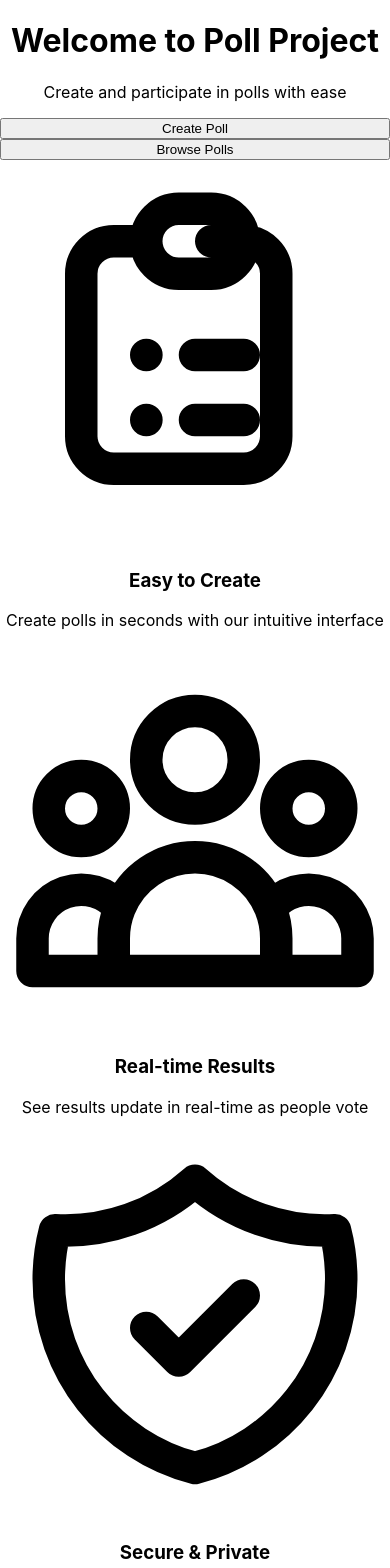
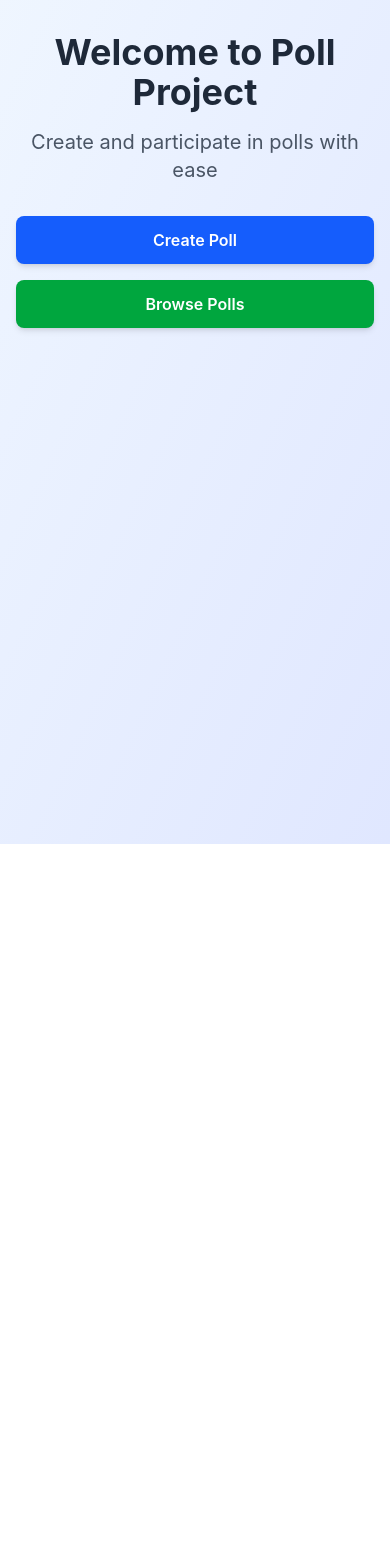
Before and after one commit to yoni5357/Poll-Project, a React (Vite) app in the folder Front/: page / in a window 390 px wide. Shown: the top 1568 px of the page. After the commit the page ends 844 px from the top, so only its background shows below. Built offline with nearby package versions, Linux system fonts and the light colour scheme.

Commit message:
fixed tailwind issue

```diff
--- a/Front/src/index.css
+++ b/Front/src/index.css
@@ -1,6 +1,8 @@
-@tailwind base;
+@import "tailwindcss";
+/* @tailwind base;
 @tailwind components;
-@tailwind utilities;
+@tailwind utilities; */
+
 
 * {
   box-sizing: border-box;
--- a/Front/src/pages/HomePage.tsx
+++ b/Front/src/pages/HomePage.tsx
@@ -21,38 +21,6 @@ const HomePage: React.FC = () => {
             </button>
           </div>
         </div>
-
-        <div className="mt-16 grid grid-cols-1 md:grid-cols-3 gap-8">
-          <div className="bg-white rounded-lg shadow-lg p-6 text-center">
-            <div className="w-12 h-12 bg-blue-100 rounded-full flex items-center justify-center mx-auto mb-4">
-              <svg className="w-6 h-6 text-blue-600" fill="none" stroke="currentColor" viewBox="0 0 24 24">
-                <path strokeLinecap="round" strokeLinejoin="round" strokeWidth="2" d="M9 5H7a2 2 0 00-2 2v10a2 2 0 002 2h8a2 2 0 002-2V7a2 2 0 00-2-2h-2M9 5a2 2 0 002 2h2a2 2 0 002-2M9 5a2 2 0 012-2h2a2 2 0 012 2m-3 7h3m-3 4h3m-6-4h.01M9 16h.01" />
-              </svg>
-            </div>
-            <h3 className="text-lg font-semibold text-gray-800 mb-2">Easy to Create</h3>
-            <p className="text-gray-600">Create polls in seconds with our intuitive interface</p>
-          </div>
-
-          <div className="bg-white rounded-lg shadow-lg p-6 text-center">
-            <div className="w-12 h-12 bg-green-100 rounded-full flex items-center justify-center mx-auto mb-4">
-              <svg className="w-6 h-6 text-green-600" fill="none" stroke="currentColor" viewBox="0 0 24 24">
-                <path strokeLinecap="round" strokeLinejoin="round" strokeWidth="2" d="M17 20h5v-2a3 3 0 00-5.356-1.857M17 20H7m10 0v-2c0-.656-.126-1.283-.356-1.857M7 20H2v-2a3 3 0 015.356-1.857M7 20v-2c0-.656.126-1.283.356-1.857m0 0a5.002 5.002 0 019.288 0M15 7a3 3 0 11-6 0 3 3 0 016 0zm6 3a2 2 0 11-4 0 2 2 0 014 0zM7 10a2 2 0 11-4 0 2 2 0 014 0z" />
-              </svg>
-            </div>
-            <h3 className="text-lg font-semibold text-gray-800 mb-2">Real-time Results</h3>
-            <p className="text-gray-600">See results update in real-time as people vote</p>
-          </div>
-
-          <div className="bg-white rounded-lg shadow-lg p-6 text-center">
-            <div className="w-12 h-12 bg-purple-100 rounded-full flex items-center justify-center mx-auto mb-4">
-              <svg className="w-6 h-6 text-purple-600" fill="none" stroke="currentColor" viewBox="0 0 24 24">
-                <path strokeLinecap="round" strokeLinejoin="round" strokeWidth="2" d="M9 12l2 2 4-4m5.618-4.016A11.955 11.955 0 0112 2.944a11.955 11.955 0 01-8.618 3.04A12.02 12.02 0 003 9c0 5.591 3.824 10.29 9 11.622 5.176-1.332 9-6.03 9-11.622 0-1.042-.133-2.052-.382-3.016z" />
-              </svg>
-            </div>
-            <h3 className="text-lg font-semibold text-gray-800 mb-2">Secure & Private</h3>
-            <p className="text-gray-600">Your polls are protected with secure authentication</p>
-          </div>
-        </div>
       </div>
     </div>
   );
```
